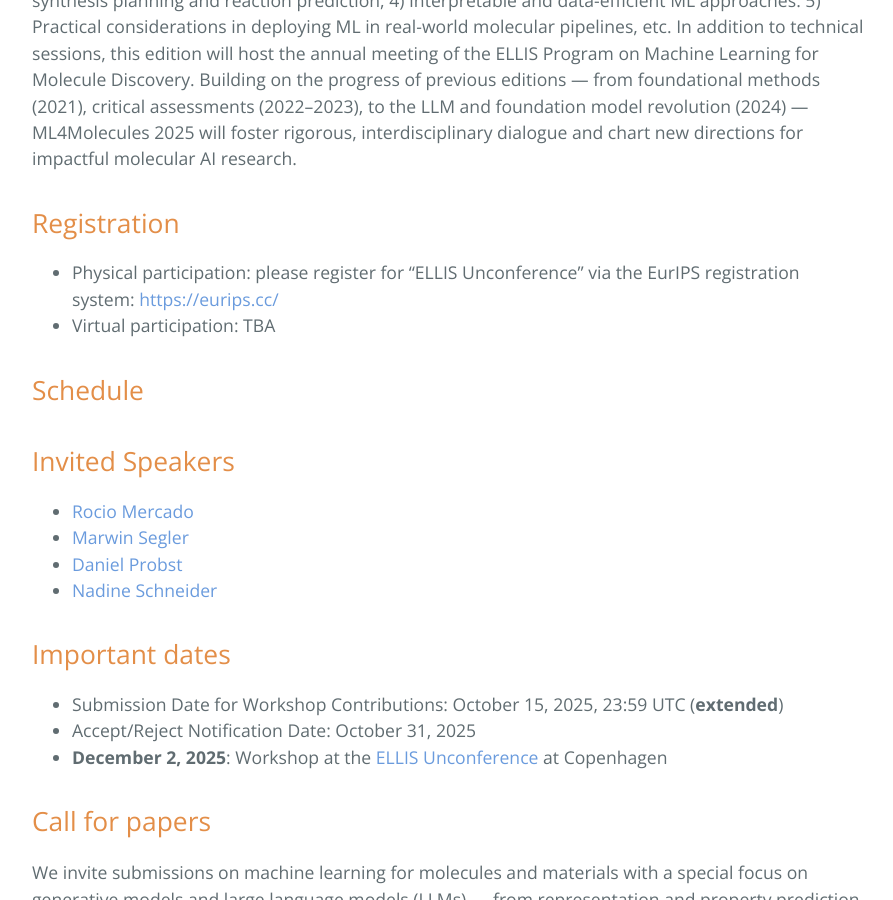
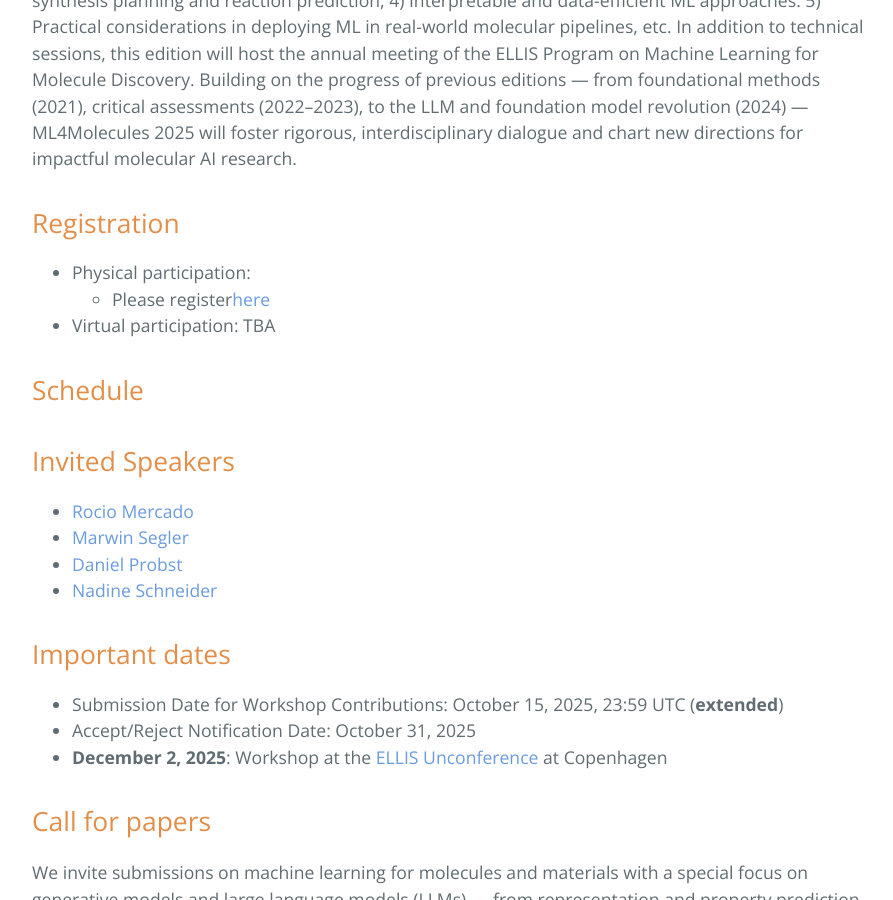
Before and after one commit to moleculediscovery/workshop2025, a Jekyll site: the page built from index.md, in a window 1280 px wide and 900 px high, scrolled down 897 px. Shown: the whole window, without its empty margins (192-1085 px from the left). Built offline with Jekyll 4.4.1, drawn with Linux system fonts in a browser that asks for light colours; our own code applies the rules of GitHub Pages for plain Markdown files.

Commit message:
Update index.md

```diff
--- a/index.md
+++ b/index.md
@@ -6,7 +6,8 @@
 This will be the 5th-year edition of the ML4Molecules workshop organized by the ELLIS research program on "Machine Learning for Molecule Discovery". This research program brings together a pan-European community dedicated to accelerating molecular discovery through cutting-edge AI. The meeting will serve as a key opportunity for members and collaborators to present their latest research in the area, exchange insights, coordinate research efforts, and align on strategic goals. ML4Molecules 2025 will focus on the latest developments in generative models, large language models (LLMs), and scalable AI systems for applications in chemistry, drug discovery, and materials science. We will explore topics such as: 1) Foundation and diffusion models for molecule generation, 2) Cross-modal and cross-domain learning (e.g., text, structure, experimental data), 3) AI-driven synthesis planning and reaction prediction, 4) Interpretable and data-efficient ML approaches. 5) Practical considerations in deploying ML in real-world molecular pipelines, etc. In addition to technical sessions, this edition will host the annual meeting of the ELLIS Program on Machine Learning for Molecule Discovery. Building on the progress of previous editions — from foundational methods (2021), critical assessments (2022–2023), to the LLM and foundation model revolution (2024) — ML4Molecules 2025 will foster rigorous, interdisciplinary dialogue and chart new directions for impactful molecular AI research.
 
 ## Registration
-- Physical participation: please register for "ELLIS Unconference" via the EurIPS registration system: [https://eurips.cc/](https://eurips.cc/)
+- Physical participation:
+     - Please register[here](https://discongress.eventsair.com/eurips-2025/ellis-guest/Site/Register)
 - Virtual participation: TBA
 
 ## Schedule
```
